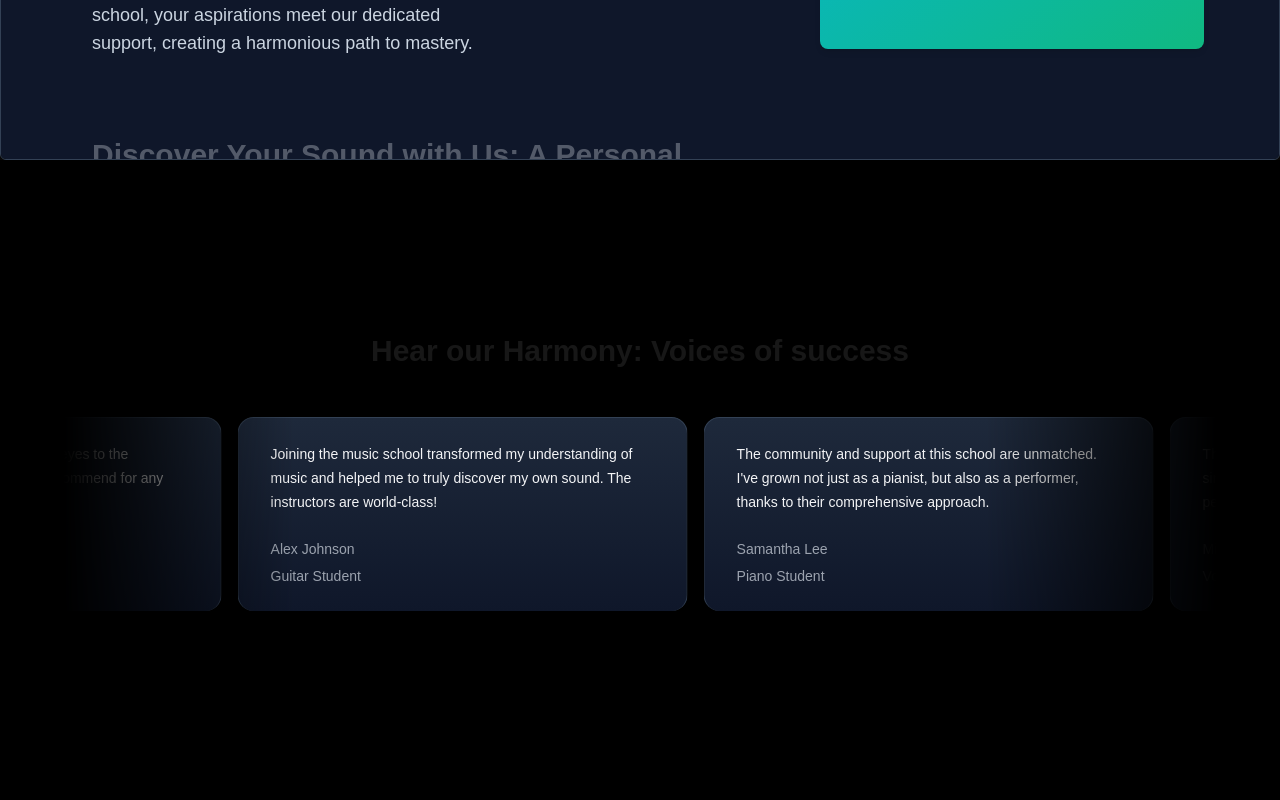
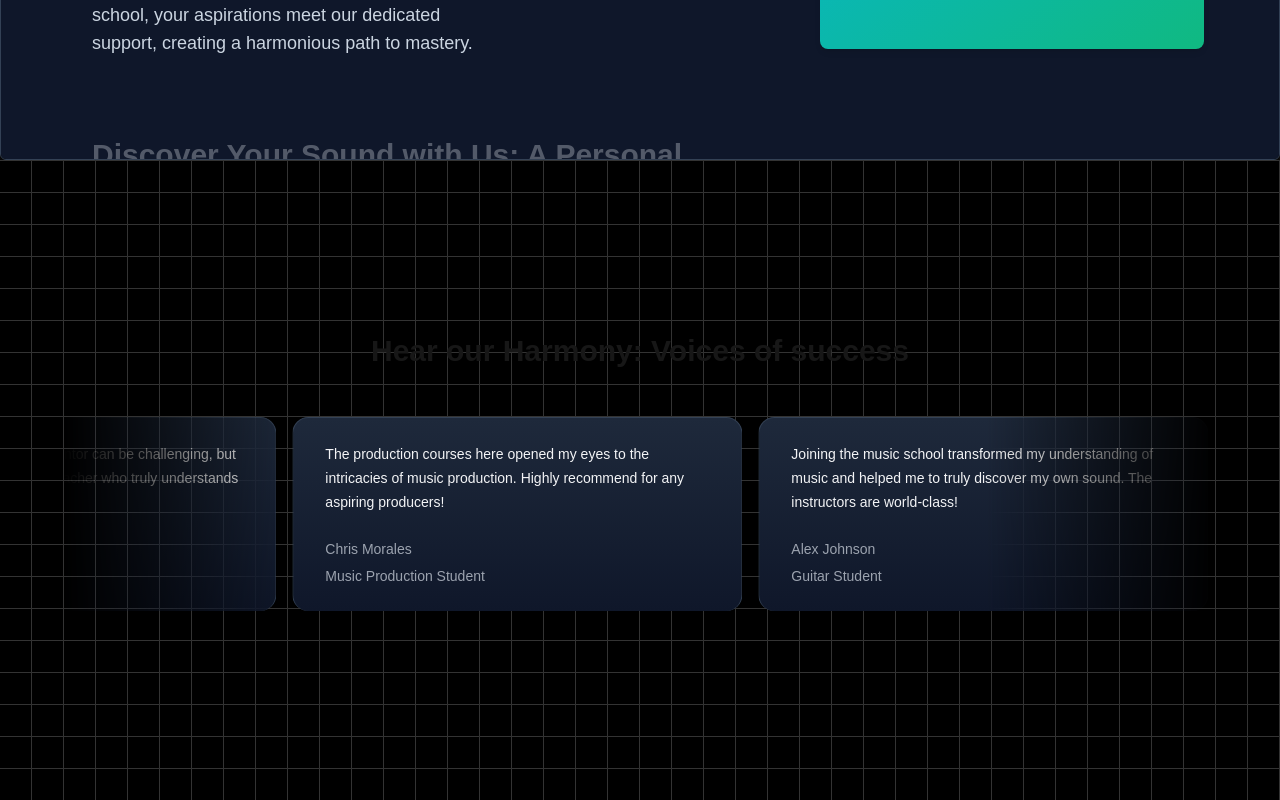
Before and after one commit to Geetansh431/Music-Academy-NextJS, a Next.js app: page / in a window 1280 px wide. Shown: the part 1668-2468 px from the top of the page. Built offline with nearby package versions, Linux system fonts and the light colour scheme.

Commit message:
Grid layout Ui

```diff
--- a/package.json
+++ b/package.json
@@ -11,6 +11,7 @@
   "dependencies": {
     "clsx": "^2.1.1",
     "framer-motion": "^11.12.0",
+    "mini-svg-data-uri": "^1.4.4",
     "next": "15.0.3",
     "react": "19.0.0-rc-66855b96-20241106",
     "react-dom": "19.0.0-rc-66855b96-20241106",
--- a/src/components/TestimonialCards.tsx
+++ b/src/components/TestimonialCards.tsx
@@ -44,7 +44,7 @@
                     <InfiniteMovingCards
                         items={musicSchoolTestimonials}
                         direction="right"
-                        speed="slow"
+                        speed="fast"
                     />
                 </div>
             </div>
--- a/tailwind.config.ts
+++ b/tailwind.config.ts
@@ -1,5 +1,6 @@
 import type { Config } from "tailwindcss";
 
+const svgToDataUri = require("mini-svg-data-uri");
 const colors = require("tailwindcss/colors");
 const {
   default: flattenColorPalette,
@@ -14,6 +15,29 @@
   addBase({
     ':root': newVars,
   });
+}
+
+function addSvgPatterns({ matchUtilities, theme }: any) {
+  matchUtilities(
+    {
+      'bg-grid': (value: any) => ({
+        backgroundImage: `url("${svgToDataUri(
+          `<svg xmlns="http://www.w3.org/2000/svg" viewBox="0 0 32 32" width="32" height="32" fill="none" stroke="${value}"><path d="M0 .5H31.5V32"/></svg>`
+        )}")`,
+      }),
+      'bg-grid-small': (value: any) => ({
+        backgroundImage: `url("${svgToDataUri(
+          `<svg xmlns="http://www.w3.org/2000/svg" viewBox="0 0 32 32" width="8" height="8" fill="none" stroke="${value}"><path d="M0 .5H31.5V32"/></svg>`
+        )}")`,
+      }),
+      'bg-dot': (value: any) => ({
+        backgroundImage: `url("${svgToDataUri(
+          `<svg xmlns="http://www.w3.org/2000/svg" viewBox="0 0 32 32" width="16" height="16" fill="none"><circle fill="${value}" id="pattern-circle" cx="10" cy="10" r="1.6257413380501518"></circle></svg>`
+        )}")`,
+      }),
+    },
+    { values: flattenColorPalette(theme('backgroundColor')), type: 'color' }
+  );
 }
 
 export default {
@@ -54,5 +78,5 @@
       },
     },
   },
-  plugins: [addVariablesForColors],
+  plugins: [addVariablesForColors, addSvgPatterns],
 } satisfies Config;
```
Also changed, not shown: 1 other file (tests, documents, lock files or other folders).
